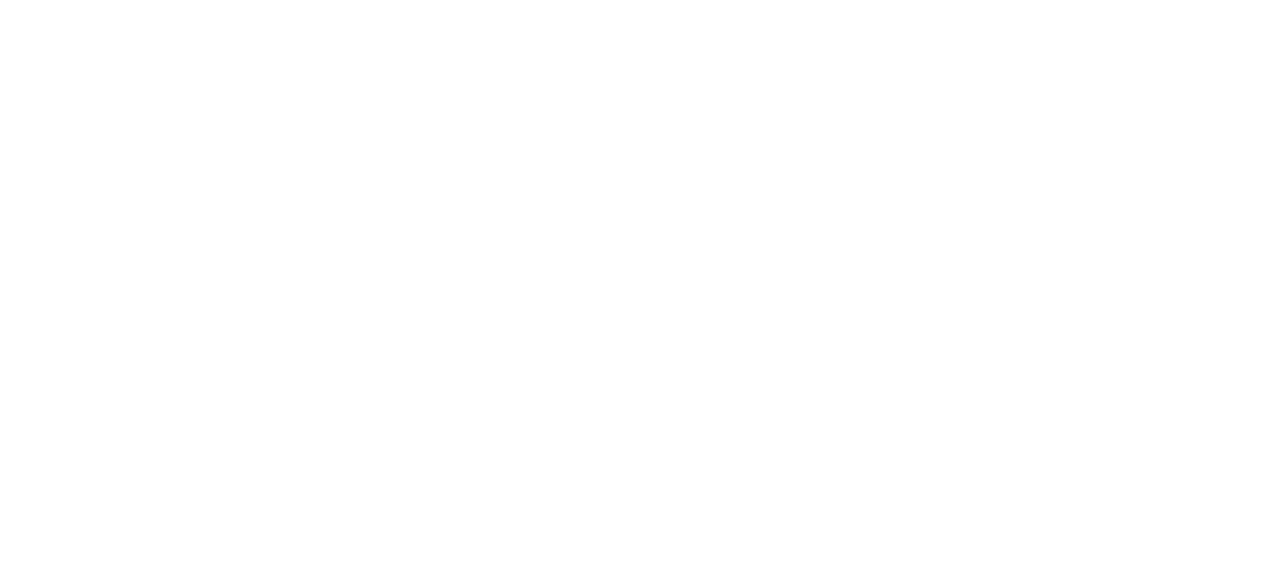
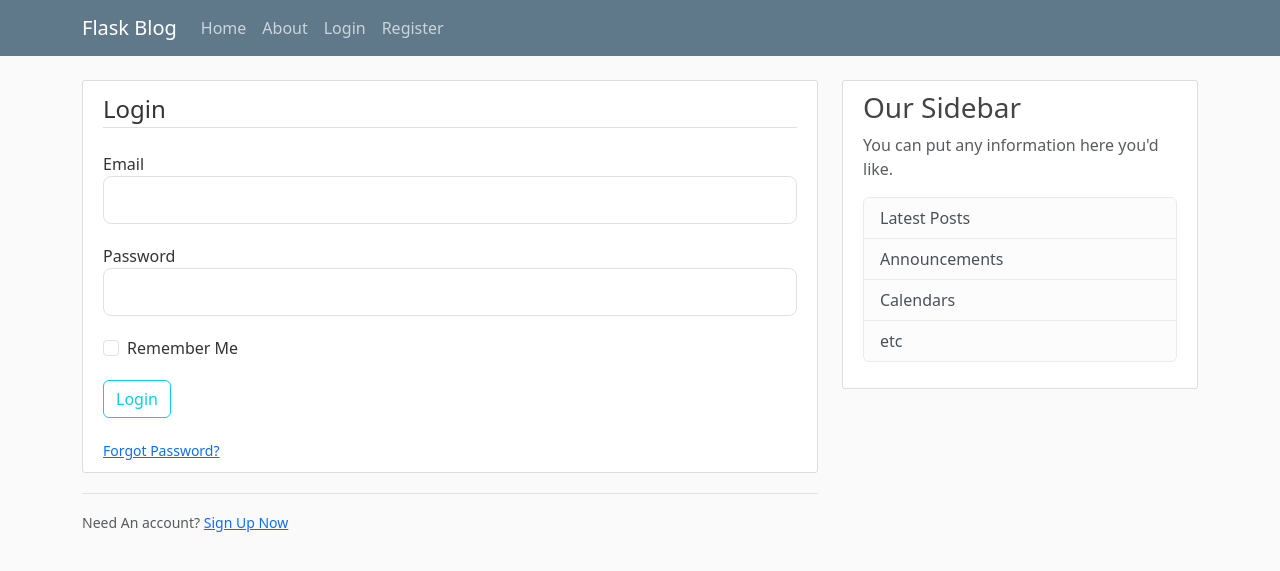
Before and after one commit to GAGGZ1/Flask-Blog, a Flask app: page /login in a window 1280 px wide. Before the commit the part shown is empty. Shown: the top 571 px of the page. Run offline with Flask 3, Linux system fonts and the light colour scheme.

Commit message:
Added Files

```diff
--- a/Flask_Blog/flaskblog.py
+++ b/Flask_Blog/flaskblog.py
@@ -37,9 +37,15 @@ def register():
         return redirect(url_for('home'))
     return render_template('register.html',title='Register',form=form)
 
-@app.route("/login")
+@app.route("/login" , methods=["POST",'get'])
 def login():
     form = LoginForm()
+    if form.validate_on_submit():
+        if form.email.data=='admin@blog.com' and form.password.data=='password':
+            flash('You have been logged in!','success')
+            return redirect(url_for('home'))
+        else:
+            flash('Login Unsuccessful. Please check email and password','danger')
     return render_template('login.html', title='Login', form=form)
 
 
--- a/Flask_Blog/templates/layout.html
+++ b/Flask_Blog/templates/layout.html
@@ -23,13 +23,13 @@
         </button>
         <div class="collapse navbar-collapse" id="navbarToggle">
           <div class="navbar-nav mr-auto">
-            <a class="nav-item nav-link" href="/">Home</a>
-            <a class="nav-item nav-link" href="/about">About</a>
+            <a class="nav-item nav-link" href="{{ url_for('home') }}">Home</a>
+            <a class="nav-item nav-link" href="{{ url_for('about') }}">About</a>
           </div>
           <!-- Navbar Right Side -->
           <div class="navbar-nav">
-            <a class="nav-item nav-link" href="/login">Login</a>
-            <a class="nav-item nav-link" href="/register">Register</a>
+            <a class="nav-item nav-link" href="{{ url_for('login') }}">Login</a>
+            <a class="nav-item nav-link" href="{{ url_for('register') }}">Register</a>
           </div>
         </div>
       </div>
--- a/Flask_Blog/templates/login.html
+++ b/Flask_Blog/templates/login.html
@@ -0,0 +1,63 @@
+{% extends "layout.html" %}
+{% block content %}
+  <div class="content-section">
+    <form method="post" action="">
+      {{ form.hidden_tag() }}
+      <fieldset class="form-group">
+        <legend class="border-bottom mb-4">Login</legend>
+
+        <div class="form-group" style="margin-bottom: 20px;">
+          {{ form.email.label(class="form-control-label")}}
+          {% if form.email.errors %}
+            {{ form.email(class="form-control form-control-lg is-invalid") }}
+            <div class="invalid-feedback">
+              {% for error in form.email.errors %}
+                <span>{{ error }}</span>
+              {% endfor %}
+            </div>
+            {% else %}
+            {{ form.email(class="form-control form-control-lg")}}
+
+          {% endif %}
+
+        </div>
+        <div class="form-group" style="margin-bottom: 20px;">
+          {{ form.password.label(class="form-control-label")}}
+          {% if form.password.errors %}
+          {{ form.password(class="form-control form-control-lg is-invalid") }}
+          <div class="invalid-feedback">
+            {% for error in form.password.errors %}
+              <span>{{ error }}</span>
+            {% endfor %}
+          </div>
+          {% else %}
+          {{ form.password(class="form-control form-control-lg")}}
+
+        {% endif %}
+
+        </div>
+
+        <div class="form-check" style="margin-bottom: 20px;">
+          {{ form.remember(class="form-check-input")}}
+          {{form.remember.label(class="form-check-label")}}
+        </div>
+
+
+      </fieldset>
+      <div class="form-group" style="margin-bottom: 20px;">
+        {{ form.submit(class="btn btn-outline-info")}}
+
+      </div>
+      <small class="text-muted ml-2" style="margin-bottom: 20px;">
+        <a href="#">Forgot Password?</a>
+      </small>
+    </form>
+  </div>
+  <div class="border-top pt-3" style="margin-bottom: 20px;">
+    <small class="text-muted" style="margin-bottom: 20px;">
+   Need An account? <a class="ml-2" href="{{ url_for('register') }}">Sign Up Now</a>
+    </small>
+  </div>
+
+
+{% endblock content%}
```
Also changed, not shown: Flask_Blog/templates/register.html (+51 -4 lines).
